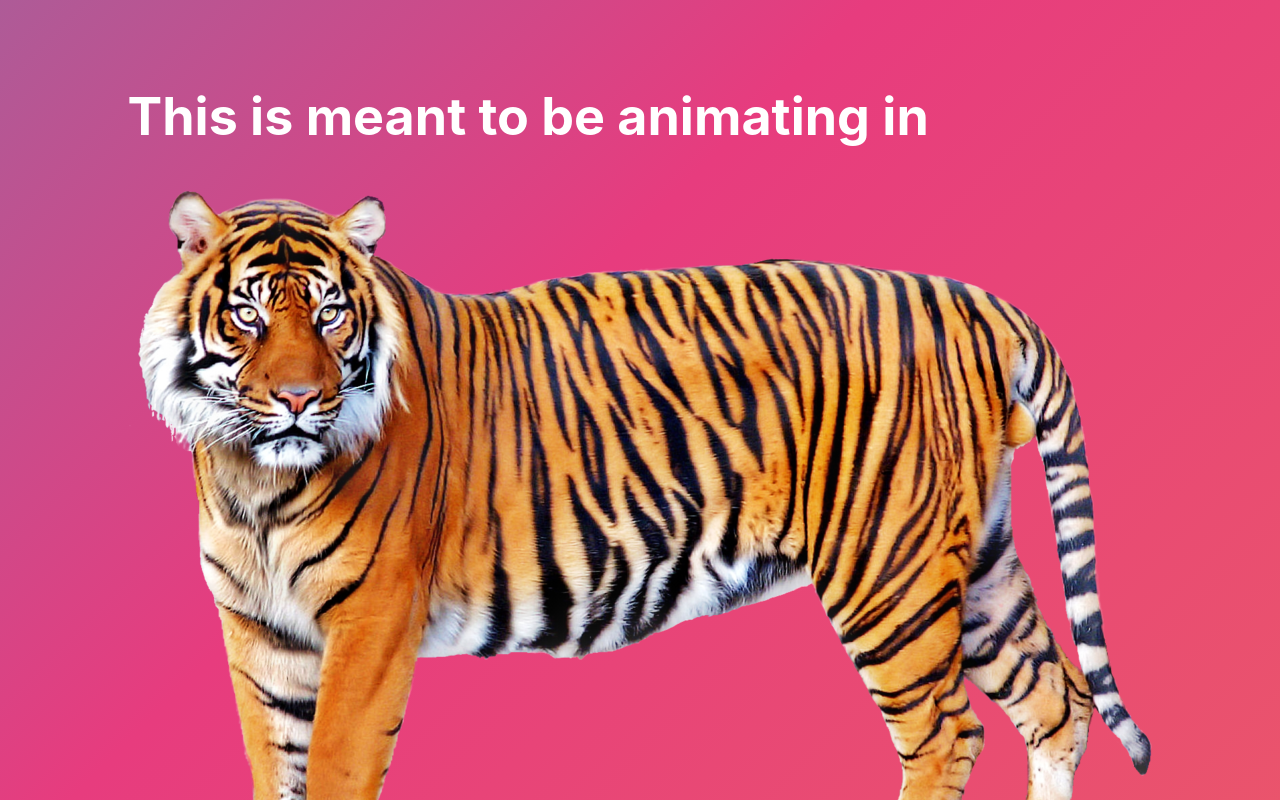
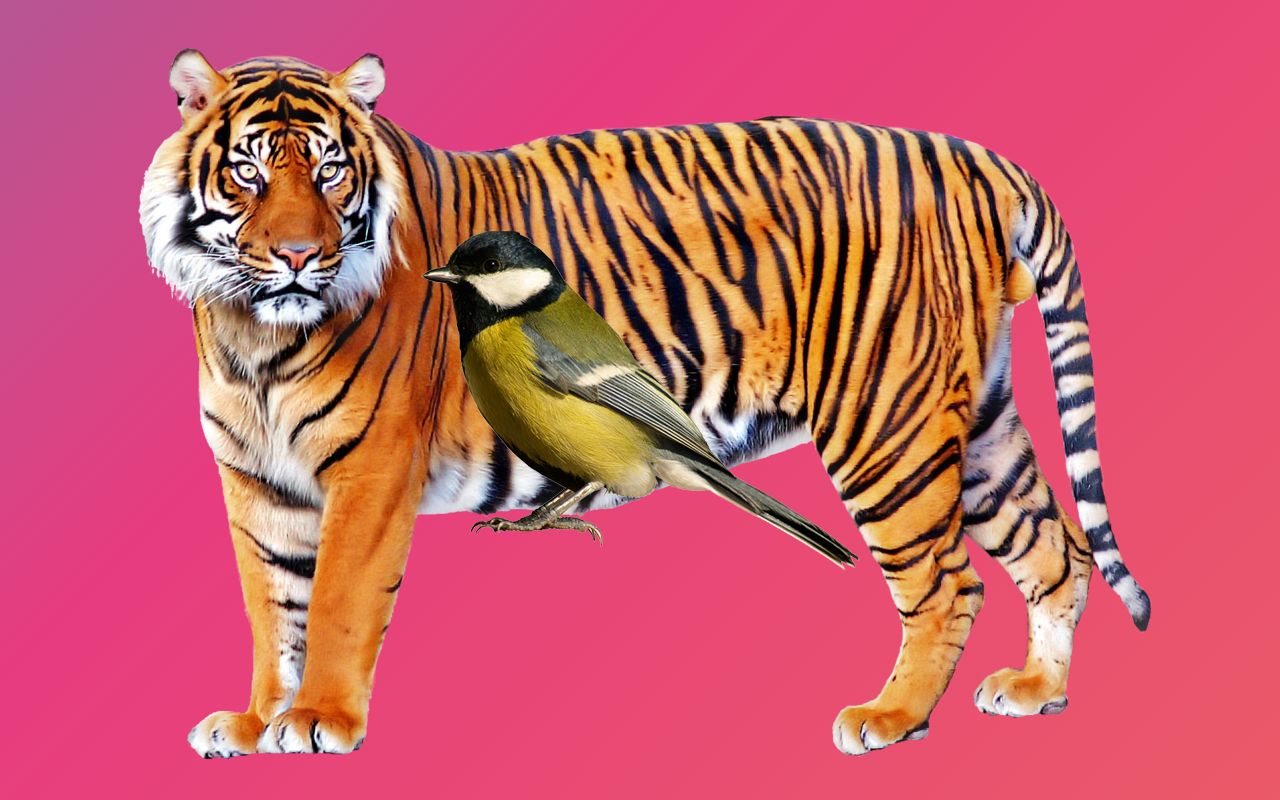
Before and after one commit to curlyfriesplease/jmcs, a React (Create React App) app: page / in a window 1280 px wide. Shown: the top 800 px of the page. Built offline with nearby package versions, Linux system fonts and the light colour scheme; what react-animations would draw is missing.

Commit message:
Add a second png to startscreen

```diff
--- a/src/App.js
+++ b/src/App.js
@@ -6,10 +6,10 @@ import Swal from "sweetalert2";
 
 //animation and images used by the start screen
 import styled, { keyframes } from "styled-components";
-//import { FadeInLeft } from "react-animations";
-//import FadeInLeft from "@bit/formidablelabs.react-animations.fade-in-left";
 import {fadeInLeft} from "react-animations";
-import startImage from "./startScreenImage1.png";
+import {fadeInRight} from "react-animations";
+import startImage1 from "./startScreenImage1.png";
+import startImage2 from "./startScreenImage2.png";
 
 //animation and images used by the main screen
 import logo from "./playbutton.png";
@@ -47,10 +47,22 @@ class App extends React.Component {
 
 const fadeInLeftAnimation = keyframes`${fadeInLeft}`;
 const FadeInLeftDiv = styled.div`
-  animation: 5s ${fadeInLeftAnimation} ;
-  padding: 50px;
+  animation: 2s ${fadeInLeftAnimation} ;
+  z-index: 1;
+  position: absolute;
+  display: flex;
+  justify-content: center;
+  align-items: center;
 `;
-
+const fadeInRightAnimation = keyframes`${fadeInRight}`;
+const FadeInRightDiv = styled.div`
+  animation: 2s ${fadeInRightAnimation} ;
+  z-index: 2;
+  position: absolute;
+  display: flex;
+  justify-content: center;
+  align-items: center;
+`;
 
 //Start Screen component
 class StartScreenCompo extends React.Component {
@@ -59,9 +71,11 @@ class StartScreenCompo extends React.Component {
       <div id="StartScreen" onClick={this.props.setFirstDivIsActive}>
         <header className="App-header">
           <FadeInLeftDiv>
-
-            <h1>This is meant to be animating in</h1><img src={startImage} alt="yo whaddup" id="startScreenImage"></img>
+            <img src={startImage1} alt="look at this darling tiger" id="startScreenImage1"></img>
           </FadeInLeftDiv>
+          <FadeInRightDiv>
+            <img src={startImage2} alt="and this superb bird" id="startScreenImage2"></img>
+          </FadeInRightDiv>
         </header>
       </div>
     );
```
Also changed, not shown: src/startScreenImage2.png (added).
